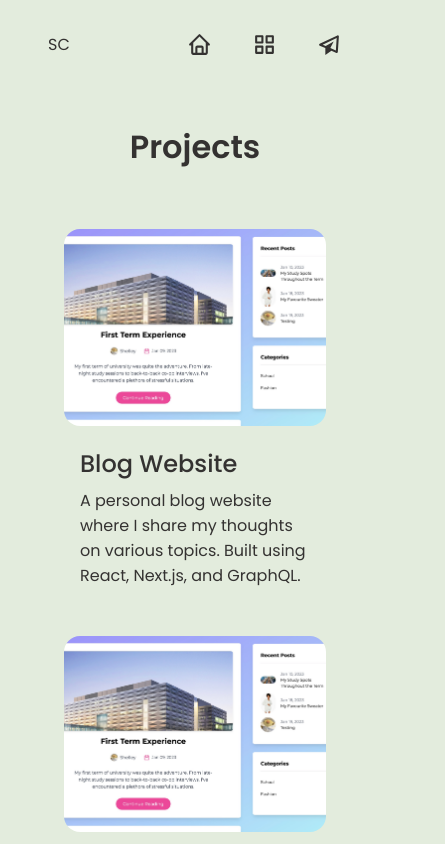
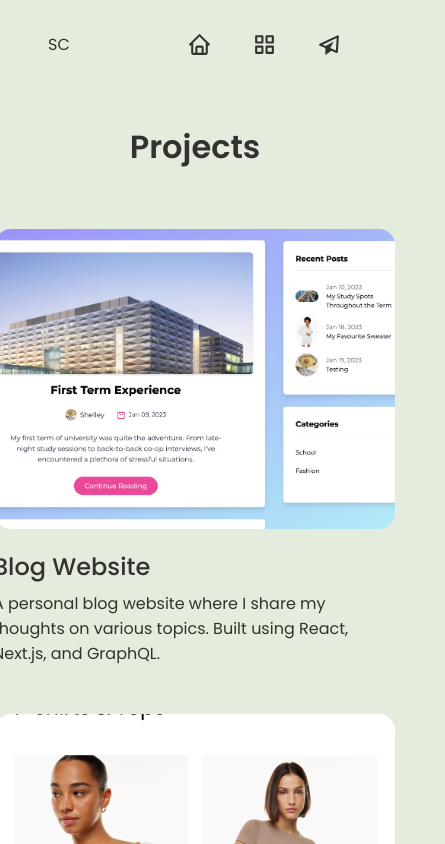
Before and after one commit to shelleychen318/personal-website, a Next.js app: page /projects in a window 390 px wide. Shown: the top 844 px of the page, 445 px wide, since content can reach past the window. Built offline with nearby package versions, Linux system fonts and the light colour scheme.

Commit message:
made project cards responsize to screen size

```diff
--- a/pages/about.tsx
+++ b/pages/about.tsx
@@ -1,6 +1,6 @@
 import Head from "next/head";
 import Image from "next/image";
-import blog from "../public/assets/blog.jpg";
+import me from "../public/assets/aboutMeImg.png";
 import Navbar from "../components/Navbar";
 import styles from "../styles/About.module.scss";
 
@@ -16,7 +16,7 @@ export default function About() {
 
       <div className={styles.container}>
         <h2>About</h2>
-        <Image src={blog} alt="me" className={styles.image} />
+        <Image src={me} alt="me" className={styles.image} />
         <br />
         <br />
         <div className={styles.text}>
--- a/pages/projects.tsx
+++ b/pages/projects.tsx
@@ -3,6 +3,7 @@ import Navbar from "../components/Navbar";
 import Image from "next/image";
 import Link from "next/link";
 import blog from "../public/assets/blog.jpg";
+import aritzia from "../public/assets/aritziaAppImg.png"
 import styles from "../styles/Projects.module.scss";
 
 export default function Projects() {
@@ -18,7 +19,7 @@ export default function Projects() {
     },
     {
       id: 2,
-      image: blog,
+      image: aritzia,
       title: "Movie Details Website",
       description:
         "Web app that displays details of any movie. Built using Next.js and IMDb API.",
--- a/styles/Projects.module.scss
+++ b/styles/Projects.module.scss
@@ -10,6 +10,8 @@
     display: flex;
     flex-direction: row;
     align-items: center;
+    width: 900px;
+    max-width: 100%;
     border-radius: 1rem;
     gap: 1.5rem;
     padding: 1.5rem 2rem;
@@ -24,7 +26,7 @@
       max-width: 400px;
       width: 100%;
       height: auto;
-      position: relative;
+      // position: relative;
       aspect-ratio: 4 / 3;
 
       img {
@@ -56,7 +58,17 @@
 
 // decrease padding for smaller screens
 @media (max-width: 900px) {
-  .container > a > .projectCard > .info {
+  .container > a > .projectCard {
+    width: 700px;
+  } .info {
+    padding: 0 1rem;
+  }
+}
+
+@media (max-width: 768px) {
+  .container > a > .projectCard {
+    width: 600px;
+  } .info {
     padding: 0 1rem;
   }
 }
@@ -66,6 +78,7 @@
   .container > a > .projectCard {
     flex-direction: column;
     padding: 1rem;
+    width: 500px;
 
     .info {
       width: 100%;
```
Also changed, not shown: public/assets/aritziaAppImg.png (added), 1 other file (tests, documents, lock files or other folders).
